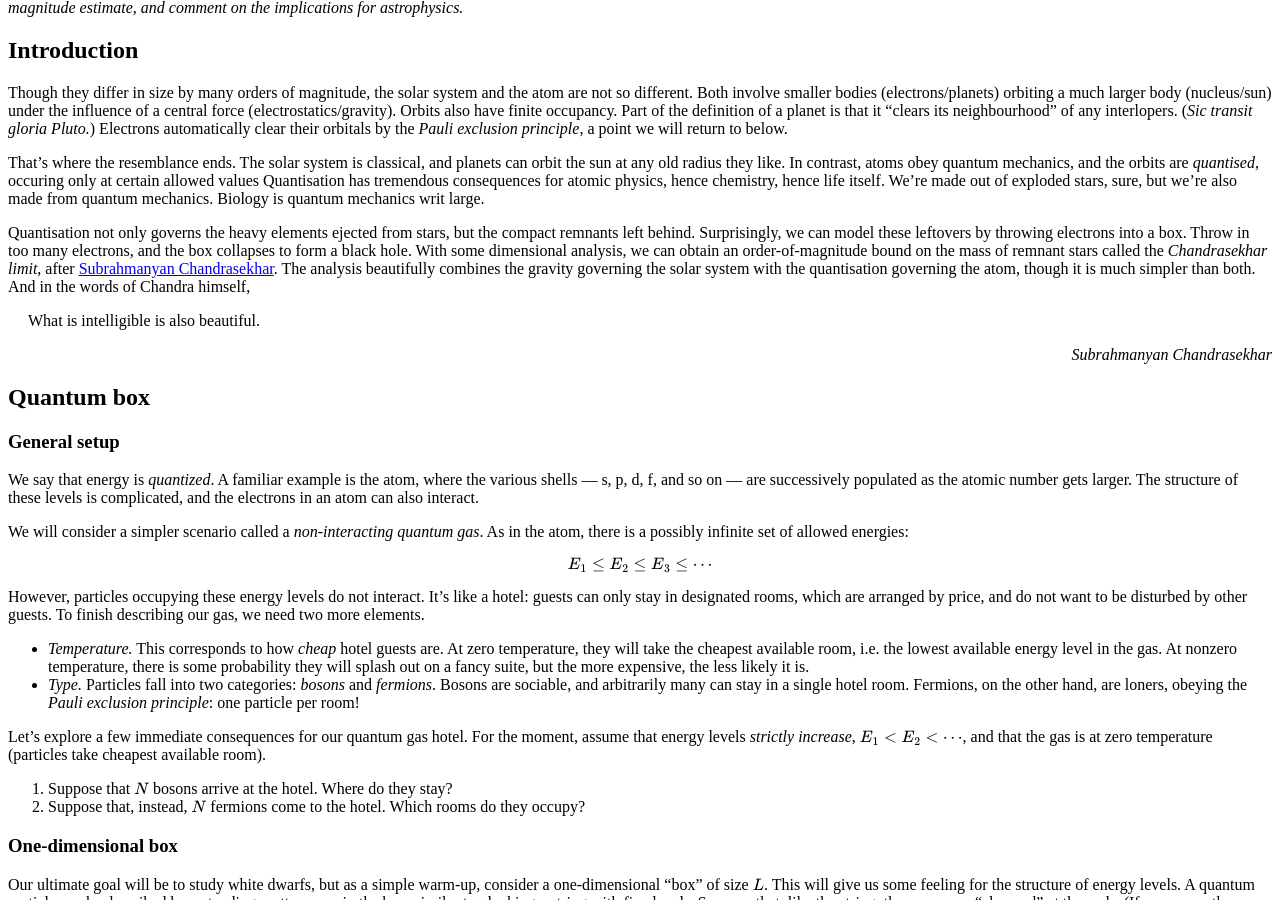
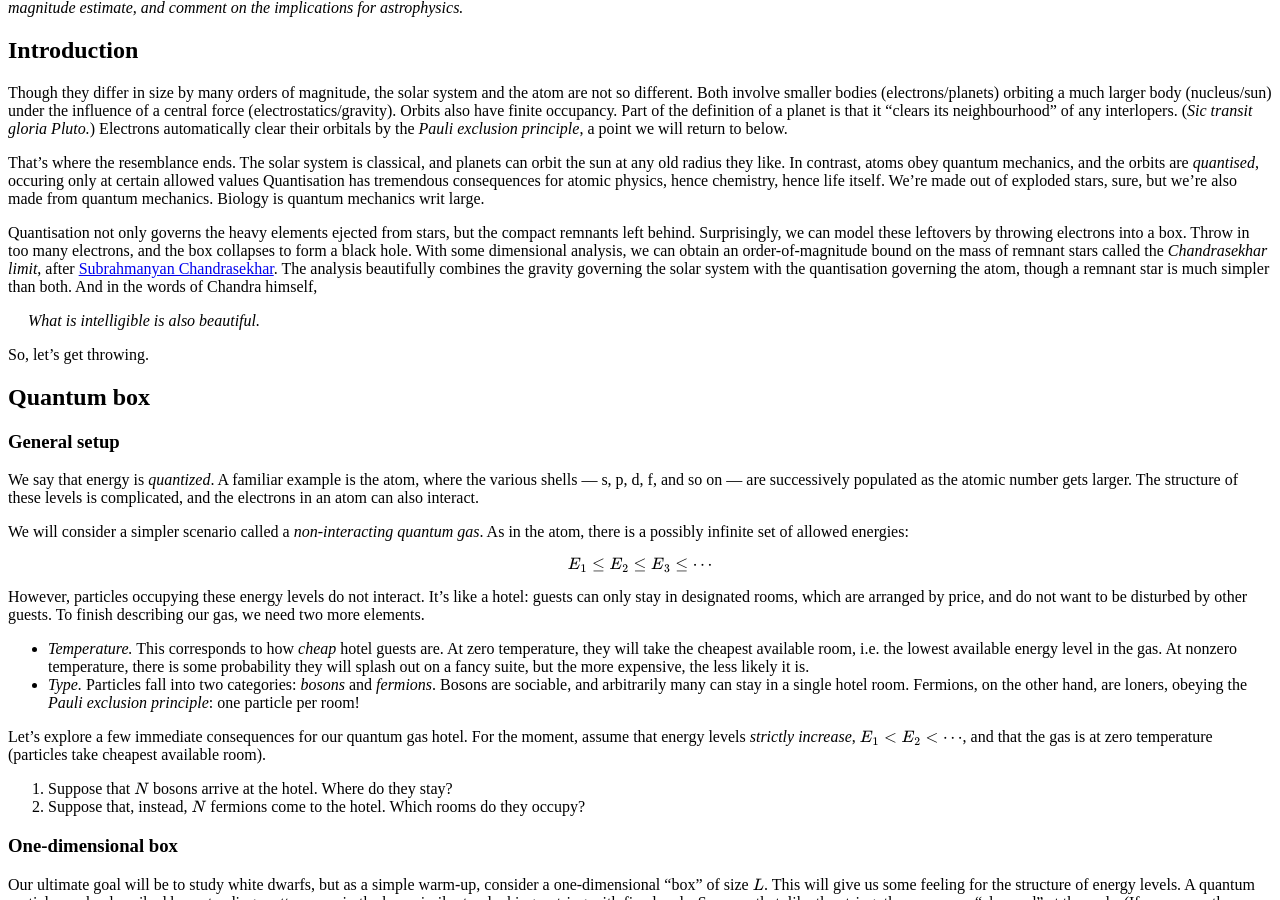
Before and after one commit to hapax/hapax.github.io, a Jekyll site: the page built from assets/chandra.md, in a window 1280 px wide and 900 px high, scrolled down 523 px. Built offline with Jekyll 4.4.1, drawn with Linux system fonts in a browser that asks for light colours; our own code applies the rules of GitHub Pages for plain Markdown files; formulas are drawn with MathJax 3; a script that is not in the unit is left out.

Commit message:
Update chandra.md

```diff
--- a/assets/chandra.md
+++ b/assets/chandra.md
@@ -45,15 +45,15 @@ With some dimensional analysis, we can obtain an order-of-magnitude
 bound on the mass of remnant stars called the *Chandrasekhar limit*, after
 [Subrahmanyan Chandrasekhar](https://en.wikipedia.org/wiki/Subrahmanyan_Chandrasekhar).
 The analysis beautifully combines the gravity governing the solar
-system with the quantisation governing the atom, though it is much
-simpler than both.
+system with the quantisation governing the atom, though a remnant star
+is much simpler than both.
 And in the words of Chandra himself,
 
 <span style="padding-left: 20px; display:block">
-What is intelligible is also beautiful.
+*What is intelligible is also beautiful.*
 </span>
 
-<div style="text-align: right"><i>Subrahmanyan Chandrasekhar</i> </div>
+So, let's get throwing.
 
 ## Quantum box<a id="sec-2" name="sec-2"></a>
 
```
